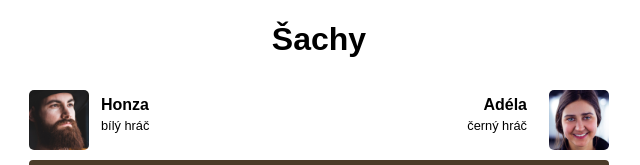
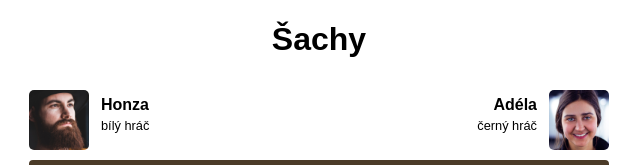
Before and after one commit to HTML-a-CSS-2-Podzim-2021-Online/sachy-nasajana, a plain HTML site: page index.html in a window 1280 px wide. Shown: the top 165 px of the page, 321-961 px from the left. Drawn offline with Linux system fonts and the light colour scheme.

Commit message:
Update styly.css

```diff
--- a/styly.css
+++ b/styly.css
@@ -28,7 +28,7 @@ body {
 }
 
 .cerny {
-    padding: 10px 10px;
+   /* padding: 10px 10px;*/
     text-align: right;
 }
 
```
